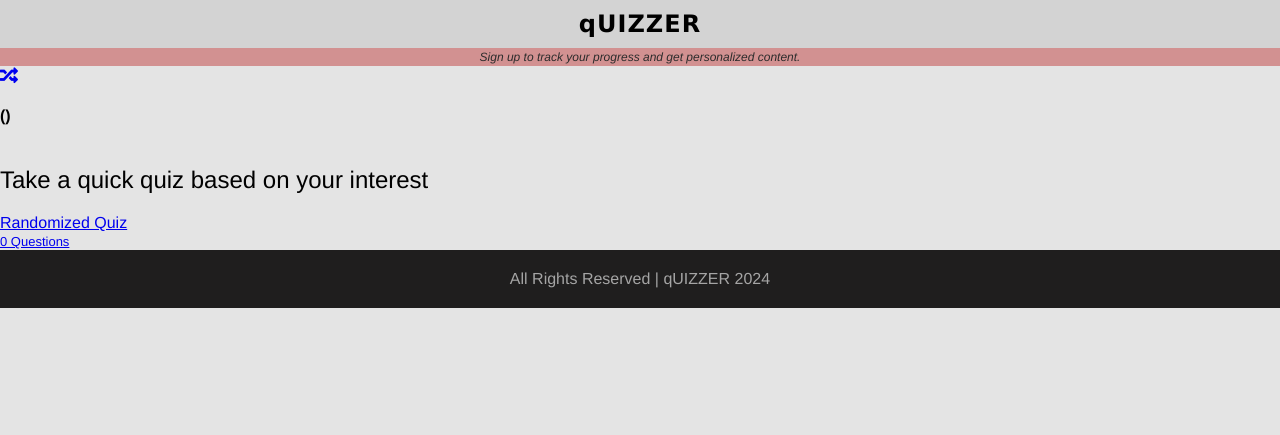
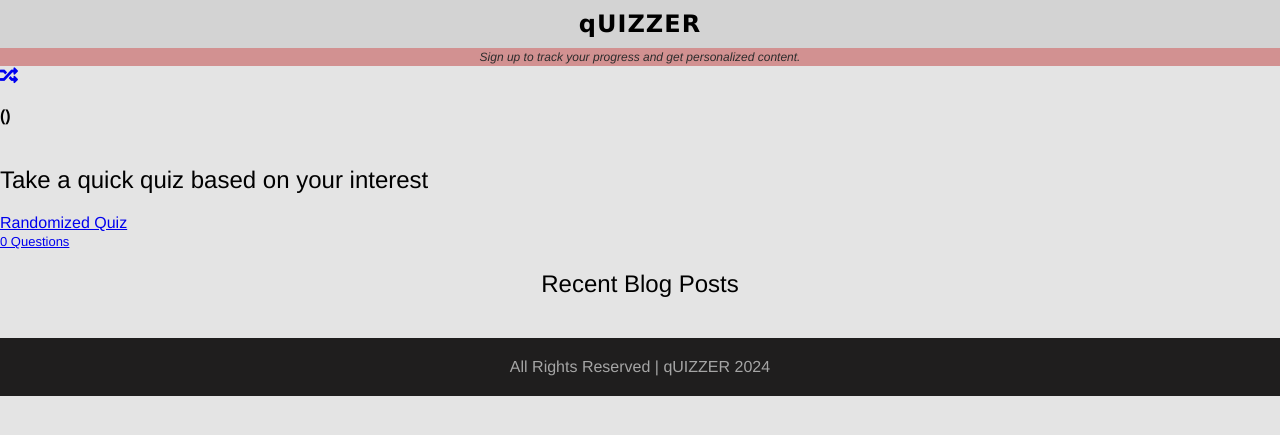
Before and after one commit to bibek-beebayk/quizzer, a Django app: page / in a window 1280 px wide. Shown: the top 435 px of the page. Run offline with Django 5.2, Linux system fonts and the light colour scheme; data comes from the database, SQL or seed files in the repository; data that the repository does not hold is empty; some libraries are stand-ins or nearby versions.

Commit message:
feat: add recent blogs section in home page

```diff
--- a/apps/qna/views.py
+++ b/apps/qna/views.py
@@ -11,6 +11,7 @@ from django.http import JsonResponse
 from django.shortcuts import redirect, render
 from django.views.decorators.http import require_POST
 
+from apps.blog.models import Blog
 from apps.qna.models import Category, Question, Quiz, QuizResult
 
 User = get_user_model()
@@ -49,6 +50,7 @@ def index(request):
         context["questions_count"] = request.user.interests.annotate(
             questions_count=Count("questions")
         ).aggregate(total_questions=Sum("questions_count"))["total_questions"]
+    context["recent_blogs"] = Blog.objects.order_by("-created_at")[:4]
     return render(request, "index.html", context)
 
 
--- a/templates/index.html
+++ b/templates/index.html
@@ -7,17 +7,78 @@
 
 {% block content %}
 
+<style>
+    .answers {
+        display: flex;
+        gap: 16px;
+        flex-wrap: wrap;
+        justify-content: space-between;
+    }
+
+    .answer {
+        display: flex;
+        width: 42%;
+        height: 60px;
+        background-color: rgb(198, 195, 193);
+        align-items: center;
+        justify-content: center;
+        text-justify: center;
+        border-radius: 5px;
+        cursor: pointer;
+        padding: 5px;
+    }
+
+    .answer:hover {
+        box-shadow: 2px 2px 5px;
+    }
+
+    .recent-blogs-section {
+        width: auto;
+        margin-bottom: 20px;
+
+        h2 {
+            text-align: center;
+        }
+    }
+
+    .recent-posts {
+        display: flex;
+        gap: 20px;
+        flex-wrap: wrap;
+        justify-content: space-evenly;
+    }
+
+    .post-card {
+        width: 45%;
+        padding: 10px;
+        border-radius: 5px;
+        background-color: #dadada;
+
+        h3 {
+            margin: 0;
+        }
+    }
+
+    .post-card:hover {
+        box-shadow: 2px 2px 5px;
+    }
+
+    @media screen and (max-width: 480px) {
+        .post-card{
+            width: 90%;
+        }
+    }
+</style>
+
 <div class="main-container">
     <div class="random-question">
         <!-- <h2>Random Question</h2> -->
         <a href="/" class="shuffle"><i class="fa fa-random" style="font-size: large;"></i></a>
         <h4>{{random_question.question_text}} ({{random_question.categories_str}})</h4>
 
-        <div class="answers" style="display: flex; gap: 16px; flex-wrap: wrap; justify-content: space-between;">
+        <div class="answers">
             {%for answer in random_question.shuffled_answers%}
-            <span class="answer"
-                style="display: flex; width: 45%; height: 60px; background-color: rgb(198, 195, 193); align-items: center; justify-content: center; text-justify: center; border-radius: 5px; cursor: pointer;"
-                id="{{answer.id}}" onclick="handleAnswerClick(event)"
+            <span class="answer" id="{{answer.id}}" onclick="handleAnswerClick(event)"
                 data-is-correct="{{answer.is_correct}}">{{answer}}</span>
             {% endfor %}
         </div>
@@ -77,6 +138,20 @@
             {% endfor %}
         </div>
     </div>
+
+    <div class="recent-blogs-section">
+        <h2 style="font-weight: 100; margin-top: 20px;">Recent Blog Posts</h2>
+        <div class="recent-posts">
+            {% for blog in recent_blogs %}
+            <div class="post-card">
+                <h3>{{blog.title}}</h3>
+                <p>{{blog.publish_at}}</p>
+                <p>{{blog.reading_time}} minutes read</p>
+                <a href="/blogs/{{blog.slug}}">Read Post</a>
+            </div>
+            {% endfor %}
+        </div>
+    </div>
 </div>
 
 <script>
```
Also changed, not shown: 1 other file.
